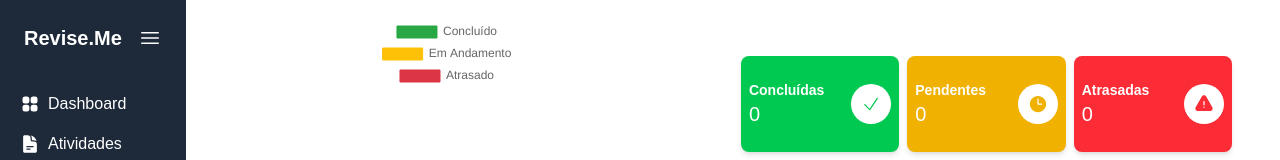
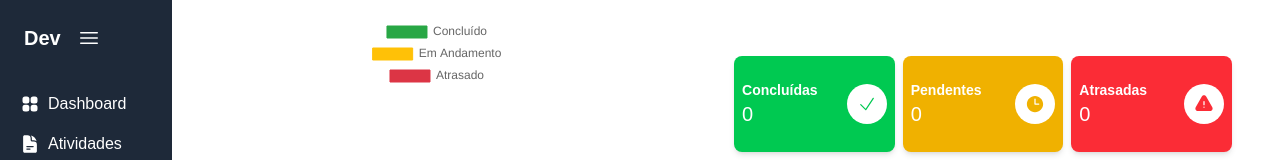
Before and after one commit to LFCrista/LFCrevisao, a Next.js app: page /admin in a window 1280 px wide. Shown: the top 160 px of the page. Built offline with nearby package versions, Linux system fonts and the light colour scheme; no server answers; the database is empty; sample sign-in values are in the browser's storage.

Commit message:
🚀 Testando branch Dev

```diff
--- a/src/components/dashboard/Sidebar.tsx
+++ b/src/components/dashboard/Sidebar.tsx
@@ -30,7 +30,7 @@ const Sidebar = () => {
     <div className="w-48 bg-gray-800 text-white p-6 h-screen">
       {/* Título da Sidebar */}
       <div className="flex items-center text-xl font-bold mb-8">
-        <span>Revise.Me</span>
+        <span>Dev</span>
         <svg
           xmlns="http://www.w3.org/2000/svg"
           viewBox="0 0 24 24"
```
